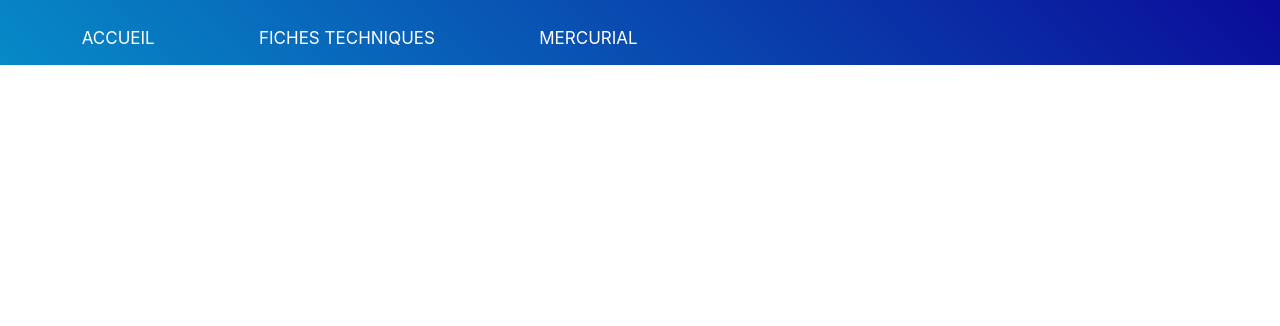
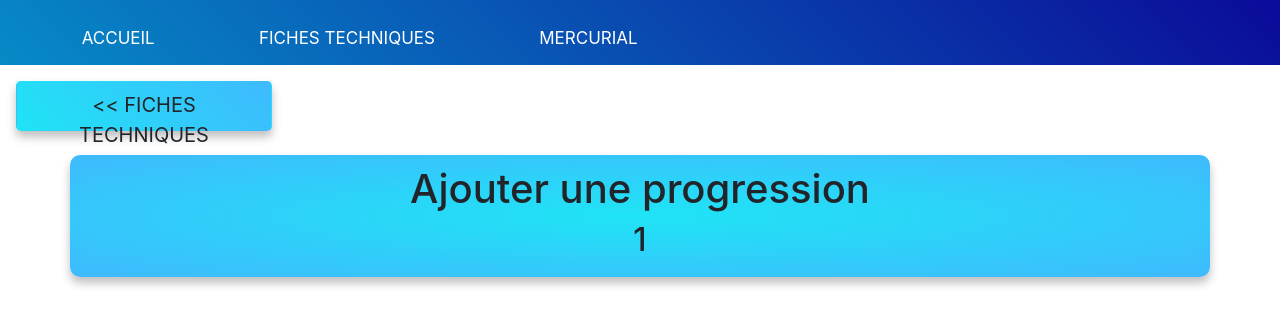
Before and after one commit to crouvel/awi_frontend_2021, a React (Create React App) app: page /sheets/creation/1 in a window 1280 px wide. Shown: the top 326 px of the page. Built offline with nearby package versions, Linux system fonts and the light colour scheme.

Commit message:
progression creation #1

```diff
--- a/src/App.js
+++ b/src/App.js
@@ -21,7 +21,6 @@ function App() {
   return (
     <div className="App">
       <Router>
-
         <nav className="NavbarItems">
           <ul className="nav-menu">
             <li>
@@ -36,7 +35,6 @@ function App() {
             {/* <li> */}
             {/* <Link to="/allergens" className="li-element"><p>Allergènes</p></Link> */}
             {/* </li> */}
-
           </ul>
         </nav>
 
@@ -49,20 +47,18 @@ function App() {
         {/* <Route path="/allergens"> */}
         {/* <AllergenList /> */}
         {/* </Route> */}
-        <Route exact path="/mercurial/:id">
+        <Route path="/mercurial/:id">
           < IngredientList />
         </Route>
         <Route exact path="/sheets/creation">
           < CreateTechnichalSheet />
         </Route>
-        <Route exact path="/sheets/creation/progression/:nomRecette">
+        <Route path="/sheets/creation/:nomRecette">
           <ProgressionCreation />
         </Route>
         <Route exact path="/">
           <Home />
         </Route>
-
-
       </Router>
     </div>
 
--- a/src/components/CreateTechnichalSheet/CreateTechnichalSheet.js
+++ b/src/components/CreateTechnichalSheet/CreateTechnichalSheet.js
@@ -85,7 +85,7 @@ const CreateTechnichalSheet = () => {
         console.log(nomRecette);
     }
 
-    const pdf = () => {
+    /*const pdf = () => {
         return (
             <div>
                 <Pdf targetRef={ref} filename="div-blue.pdf">
@@ -96,7 +96,7 @@ const CreateTechnichalSheet = () => {
                 <div style={{ width: 500, height: 500, background: 'blue' }} ref={ref} />
             </div>
         );
-    }
+    }*/
 
     const SheetCreationForm = () => {
         const formik = useFormik({
@@ -186,12 +186,12 @@ const CreateTechnichalSheet = () => {
                     </div>
                 </div>
 
-                {/*  nomRecette && nomAuteur && nombreCouverts && categorieRecette ?
-                <Link to={"/sheets/creation/progression/" + nomRecette}>*/}
-                <Button type="button" size="lg" onClick={TechnichalSheet} className="submit-button mt-3"><div>Créer fiche technique</div>
+                {  nomRecette && nomAuteur && nombreCouverts && categorieRecette ?
+                <Link to={"/sheets/creation/" + nomRecette}>
+                <Button type="button" size="lg" onClick={displayInfo} className="submit-button mt-3"><div>Créer fiche technique</div>
 
                 </Button>
-                {/* </Link> : null} */}
+                 </Link> : null}
 
             </form>
 
@@ -216,7 +216,7 @@ const CreateTechnichalSheet = () => {
                 }
             </div>
 
-            { pdf()}
+            {/* pdf()*/}
         </>
     );
 
--- a/src/components/IngredientCategoryCards/IngCategorycards.js
+++ b/src/components/IngredientCategoryCards/IngCategorycards.js
@@ -43,8 +43,6 @@ const IngCategorycards = () => {
       }
     </div>
   )
-
-
 }
 
 export default IngCategorycards;
--- a/src/components/Mercurial/Mercurial.js
+++ b/src/components/Mercurial/Mercurial.js
@@ -8,7 +8,7 @@ class Mercurials extends Component {
     render() {
         return(
             <>
-                <div className="text-center">
+                <div className="text-center mt-4">
                 <h1>Mercurial</h1>
                 </div>
                 <IngCategorycards/>
--- a/src/components/ProgressionCreation/ProgressionCreation.css
+++ b/src/components/ProgressionCreation/ProgressionCreation.css
@@ -0,0 +1,24 @@
+.create-sheet2{
+    background: linear-gradient(45deg, #1fe4f5, #3fbafe);
+    width: 20%;
+    height: 50px;
+    box-shadow: 0px 6px 10px rgba(0, 0, 0, 0.25);
+}
+
+.container{
+    max-height: auto;
+    max-width: auto;
+    background: radial-gradient(#1fe4f5, #3fbafe);
+    border-radius: 10px;
+    box-shadow: 0px 6px 10px rgba(0, 0, 0, 0.25);
+}
+
+.contained-text{
+    margin-top: auto;
+    margin-bottom: auto;
+    font-size: 18px;
+}
+
+.subtext-progression{
+    font-size: 20px;
+}
--- a/src/components/ProgressionCreation/ProgressionCreation.js
+++ b/src/components/ProgressionCreation/ProgressionCreation.js
@@ -8,21 +8,143 @@ import {
     Link,
     useParams,
     Redirect
-  } from "react-router-dom";
+} from "react-router-dom";
+import { useFormik } from 'formik';
 
-class ProgressionCreation extends Component {
+const ProgressionCreation = () => {
+    let { nomRecette } = useParams();
 
-    render() {
+    /*const validate = () => {
+        const errors = {};
+
+        if (!nomRecette) {
+            errors.NomRecette = 'Nom de recette requis';
+        }
+
+        if (!nomAuteur) {
+            errors.NomAuteur = "Nom d'auteur requis";
+        }
+
+        if (!nombreCouverts) {
+            errors.Nbrecouverts = 'Nombre de couverts requis';
+        }
+        return errors;
+    };
+
+    const SheetCreationForm = () => {
+        const formik = useFormik({
+            initialValues: {
+                NomRecette: '',
+                NomAuteur: '',
+                Nbrecouverts: '',
+                CategorieRecette: ''
+            },
+            validate,
+        });
+
+        return (
+            <form onSubmit={formik.handleSubmit}>
+                <div className="container-input1">
+                    <div className="sub-container">
+                        <label htmlFor="NomRecette">Nom de la recette</label>
+                        <input
+                            id="NomRecette"
+                            name="NomRecette"
+                            type="text"
+                            onChange={(event) => {
+                                setNomRecette(event.target.value);
+                            }}
+                            onBlur={formik.handleBlur}
+                            className="input1"
+                        />
+                        {formik.errors.NomRecette ? (
+                            <div className="erreur">{formik.errors.NomRecette}</div>
+                        ) : null}
+                    </div>
+
+                    <div className="sub-container">
+                        <label htmlFor="NomAuteur" className="font-weight-bold">Nom de l'auteur</label>
+                        <input
+                            id="NomAuteur"
+                            name="NomAuteur"
+                            type="text"
+                            onChange={(event) => {
+                                setNomAuteur(event.target.value);
+                            }}
+                            onBlur={formik.handleBlur}
+                            className="input1"
+                        />
+                        {formik.errors.NomAuteur ? (
+                            <div className="erreur">{formik.errors.NomAuteur}</div>
+                        ) : null}
+                    </div>
+                </div>
+
+                <div className="container-input2">
+                    <div className="sub-container">
+                        <label htmlFor="Nbrecouverts" className="font-weight-bold">Nombre de couverts</label>
+                        <input
+                            id="Nbrecouverts"
+                            name="Nbrecouverts"
+                            type="number"
+                            min="1"
+                            onChange={(event) => {
+                                setNombreCouverts(event.target.value);
+                            }}
+                            onBlur={formik.handleBlur}
+                            className="input-select"
+                        />
+                        {formik.errors.Nbrecouverts ? (
+                            <div className="erreur">{formik.errors.Nbrecouverts}</div>
+                        ) : null}
+                    </div>
+
+                    <div className="sub-container">
+                        <label htmlFor="CategorieRecette" className="font-weight-bold">Catégorie de Recette</label>
+                        <select name="CategorieRecette" id="CategorieRecette" className="input-select" onChange={(event) => {
+                            setCategorieRecette(event.target.value);
+                        }}>
+                            {
+                                data.map(element => {
+                                    return <option>
+                                        {element.categorieNom}</option>;
+                                })
+                            }
+                        </select>
+                        {formik.errors.CategorieRecette ? (
+                            <div className="erreur">{formik.errors.CategorieRecette}</div>
+                        ) : null}
+                    </div>
+                </div>
+
+                {  nomRecette && nomAuteur && nombreCouverts && categorieRecette ?
+                <Link to={"/sheets/creation/" + nomRecette}>
+                <Button type="button" size="lg" onClick={displayInfo} className="submit-button mt-3"><div>Créer fiche technique</div>
+
+                </Button>
+                 </Link> : null}
+
+            </form>
+
+        );
+    };*/
         return (
             <>
-            <div className="text-center">
-                <h1>Ajouter une progression à votre fiche technique</h1>
-            </div>
+                <Link to="/sheets">
+                    <Button className="create-sheet2 m-3" variant="contained" size="lg">
+                        <div>{"<< FICHES TECHNIQUES"}</div>
+                    </Button>
+                </Link>
+                <div className="container mt-2 mb-2" >
+                {/* <h1 className="text-center contained-text">Recette {nomRecette} créée !</h1> */}
 
+                <div className="text-center">
+                    <h1>Ajouter une progression</h1>
+                    <h2>{nomRecette}</h2>
+                </div>
+                </div>
             </>
         )
-    }
-
 }
 
 export default ProgressionCreation;
--- a/src/components/TechnichalSheets/TechnichalSheets.css
+++ b/src/components/TechnichalSheets/TechnichalSheets.css
@@ -13,5 +13,4 @@
 
 .intro{
     font-size: 20px;
-
 }
--- a/src/components/TechnichalSheets/TechnichalSheets.js
+++ b/src/components/TechnichalSheets/TechnichalSheets.js
@@ -16,7 +16,7 @@ class TechnichalSheets extends Component {
         return (
             // <div>fiches techniques</div>
             <>
-            <div className="text-center">
+            <div className="text-center mt-4">
                 <h1>Fiches Techniques</h1>
             <p className="intro">Ici, vous pouvez créer, consulter ainsi que modifier vos fiches techniques.</p>
             </div>
```
